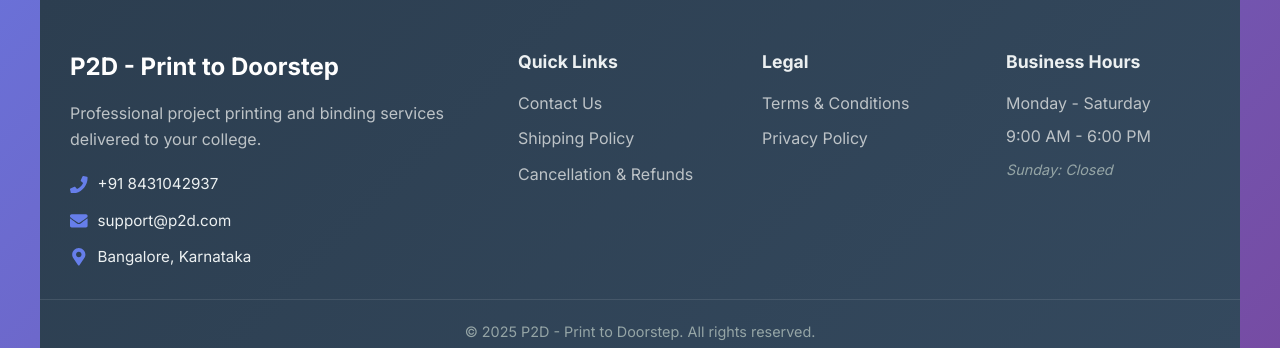
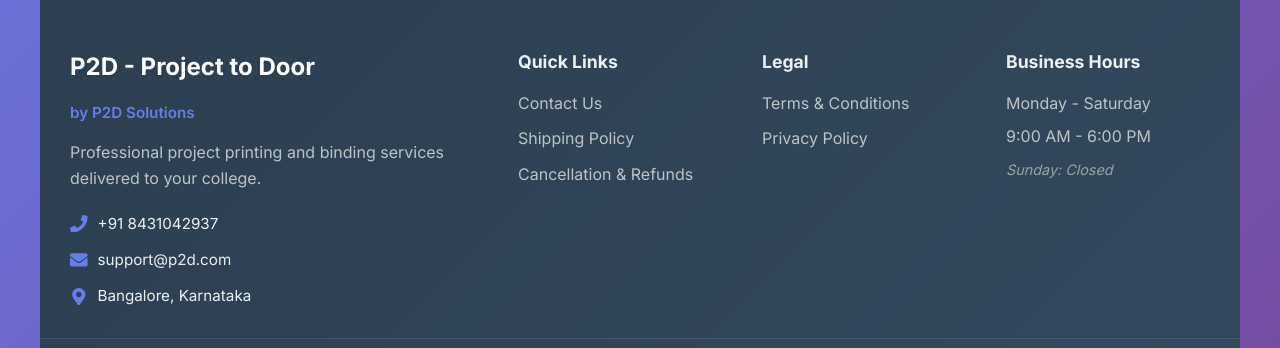
Before and after one commit to Shriganeshhegde/p2d-project-portal, a React (Create React App) app in the folder frontend/: page /login in a window 1280 px wide. Shown: the part 604-952 px from the top of the page. Built offline with nearby package versions, Linux system fonts and the light colour scheme; the HTML template or start-up script is replaced by a standard one.

Commit message:
Update branding: P2D = Project to Door by P2D Solutions

```diff
--- a/frontend/src/components/AnimatedLogo/AnimatedLogo.jsx
+++ b/frontend/src/components/AnimatedLogo/AnimatedLogo.jsx
@@ -37,8 +37,8 @@
 
       {showText && (
         <div className="logo-text">
-          <h1 className="logo-title">Student Project Portal</h1>
-          <p className="logo-subtitle">Print & Bind Your Projects</p>
+          <h1 className="logo-title">P2D - Project to Door</h1>
+          <p className="logo-subtitle">by P2D Solutions</p>
         </div>
       )}
     </div>
--- a/frontend/src/components/Footer/Footer.css
+++ b/frontend/src/components/Footer/Footer.css
@@ -31,6 +31,13 @@
   color: #bdc3c7;
   line-height: 1.6;
   margin: 8px 0;
+}
+
+.footer-brand {
+  color: #667eea !important;
+  font-weight: 600;
+  font-size: 0.95rem;
+  margin: 5px 0 15px 0 !important;
 }
 
 .footer-contact {
--- a/frontend/src/components/Footer/Footer.jsx
+++ b/frontend/src/components/Footer/Footer.jsx
@@ -8,7 +8,8 @@
     <footer className="app-footer">
       <div className="footer-content">
         <div className="footer-section">
-          <h3>P2D - Print to Doorstep</h3>
+          <h3>P2D - Project to Door</h3>
+          <p className="footer-brand">by P2D Solutions</p>
           <p>Professional project printing and binding services delivered to your college.</p>
           <div className="footer-contact">
             <div className="footer-contact-item">
@@ -49,7 +50,7 @@
       </div>
 
       <div className="footer-bottom">
-        <p>&copy; {new Date().getFullYear()} P2D - Print to Doorstep. All rights reserved.</p>
+        <p>&copy; {new Date().getFullYear()} P2D Solutions - Project to Door. All rights reserved.</p>
       </div>
     </footer>
   );
--- a/frontend/src/pages/ContactUs.jsx
+++ b/frontend/src/pages/ContactUs.jsx
@@ -38,6 +38,7 @@
 
       <div className="policy-content">
         <h1>Contact Us</h1>
+        <p className="subtitle">P2D Solutions - Project to Door</p>
         <p className="subtitle">We're here to help! Reach out to us for any queries or support.</p>
 
         <div className="contact-grid">
--- a/frontend/src/pages/ShippingPolicy.jsx
+++ b/frontend/src/pages/ShippingPolicy.jsx
@@ -17,7 +17,7 @@
         <section>
           <h2>1. Delivery Coverage</h2>
           <p>
-            P2D currently delivers to colleges and educational institutions in Bangalore. We are continuously expanding our delivery network to serve more locations.
+            P2D Solutions currently delivers to colleges and educational institutions in Bangalore. We are continuously expanding our delivery network to serve more locations.
           </p>
         </section>
 
--- a/frontend/src/pages/TermsConditions.jsx
+++ b/frontend/src/pages/TermsConditions.jsx
@@ -17,14 +17,14 @@
         <section>
           <h2>1. Acceptance of Terms</h2>
           <p>
-            By accessing and using P2D (Print to Doorstep) services, you accept and agree to be bound by the terms and provisions of this agreement. If you do not agree to these terms, please do not use our services.
+            By accessing and using P2D (Project to Door) services by P2D Solutions, you accept and agree to be bound by the terms and provisions of this agreement. If you do not agree to these terms, please do not use our services.
           </p>
         </section>
 
         <section>
           <h2>2. Service Description</h2>
           <p>
-            P2D provides project printing, binding, and delivery services to students. Our services include:
+            P2D Solutions provides project printing, binding, and delivery services to students. Our services include:
           </p>
           <ul>
             <li>Document printing (black & white and color)</li>
@@ -98,7 +98,7 @@
         <section>
           <h2>9. Limitation of Liability</h2>
           <p>
-            P2D shall not be liable for any indirect, incidental, special, or consequential damages arising from the use of our services. Our liability is limited to the amount paid for the specific order in question.
+            P2D Solutions shall not be liable for any indirect, incidental, special, or consequential damages arising from the use of our services. Our liability is limited to the amount paid for the specific order in question.
           </p>
         </section>
 
```
